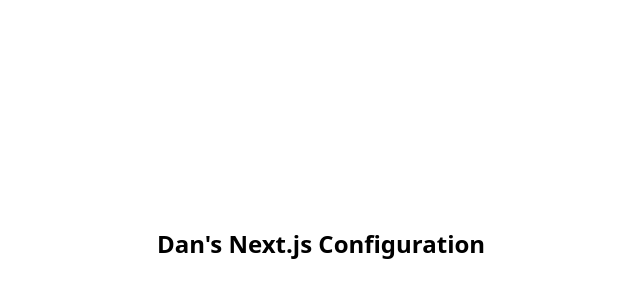
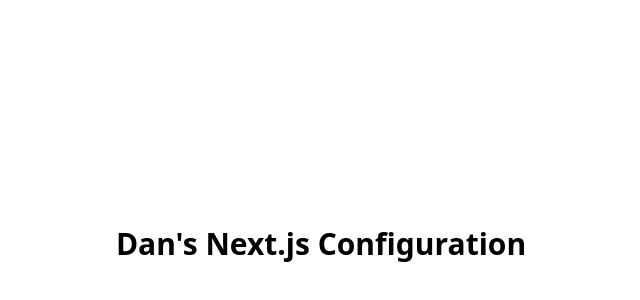
Before and after one commit to danedwardsdeveloper/next-configuration, a Next.js app: page / in a window 1280 px wide. Shown: the part 140-440 px from the top of the page, without its empty margins (319-959 px from the left). Built offline with nearby package versions, Linux system fonts and the light colour scheme.

Commit message:
Increase H1 size

```diff
--- a/src/app/styles.tailwind.css
+++ b/src/app/styles.tailwind.css
@@ -6,6 +6,6 @@
 
 @layer base {
 	h1 {
-		@apply text-2xl font-bold mb-8;
+		@apply text-3xl font-bold mb-8;
 	}
 }
```
